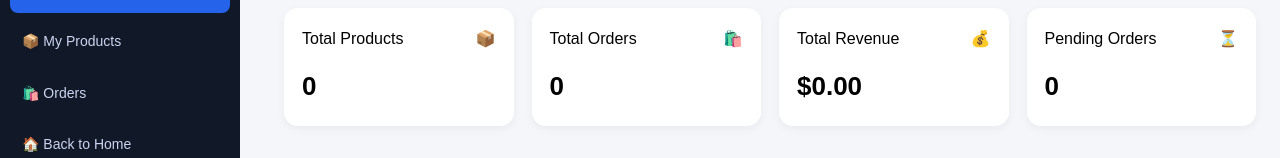
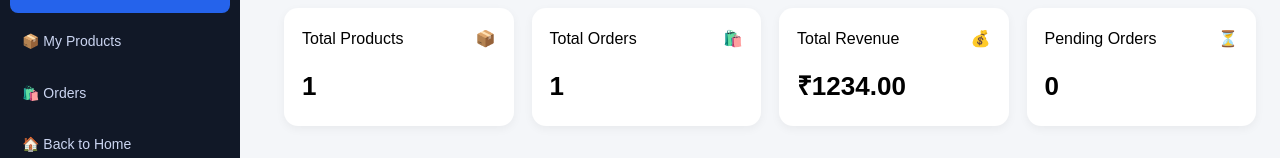
Before and after one commit to sohomsarkar2006-rgb/Multi-Mart, a plain HTML site: page pages/vendor-dashboard.html in a window 1280 px wide. Shown: the part 186-344 px from the top of the page. Drawn offline with Linux system fonts and the light colour scheme.

Commit message:
vendor dashboard fixed

```diff
--- a/pages/vendor-dashboard.html
+++ b/pages/vendor-dashboard.html
@@ -79,7 +79,7 @@
                 <span>Total Products</span>
                 <span>📦</span>
             </div>
-            <div class="stat-value" id="totalProducts">0</div>
+            <div class="stat-value" id="totalProducts">1</div>
         </div>
 
         <div class="stat-card success">
@@ -87,7 +87,7 @@
                 <span>Total Orders</span>
                 <span>🛍️</span>
             </div>
-            <div class="stat-value" id="totalOrders">0</div>
+            <div class="stat-value" id="totalOrders">1</div>
         </div>
 
         <div class="stat-card warning">
@@ -95,7 +95,7 @@
                 <span>Total Revenue</span>
                 <span>💰</span>
             </div>
-            <div class="stat-value" id="totalRevenue">$0.00</div>
+            <div class="stat-value" id="totalRevenue">₹1234.00</div>
         </div>
 
         <div class="stat-card danger">
```
